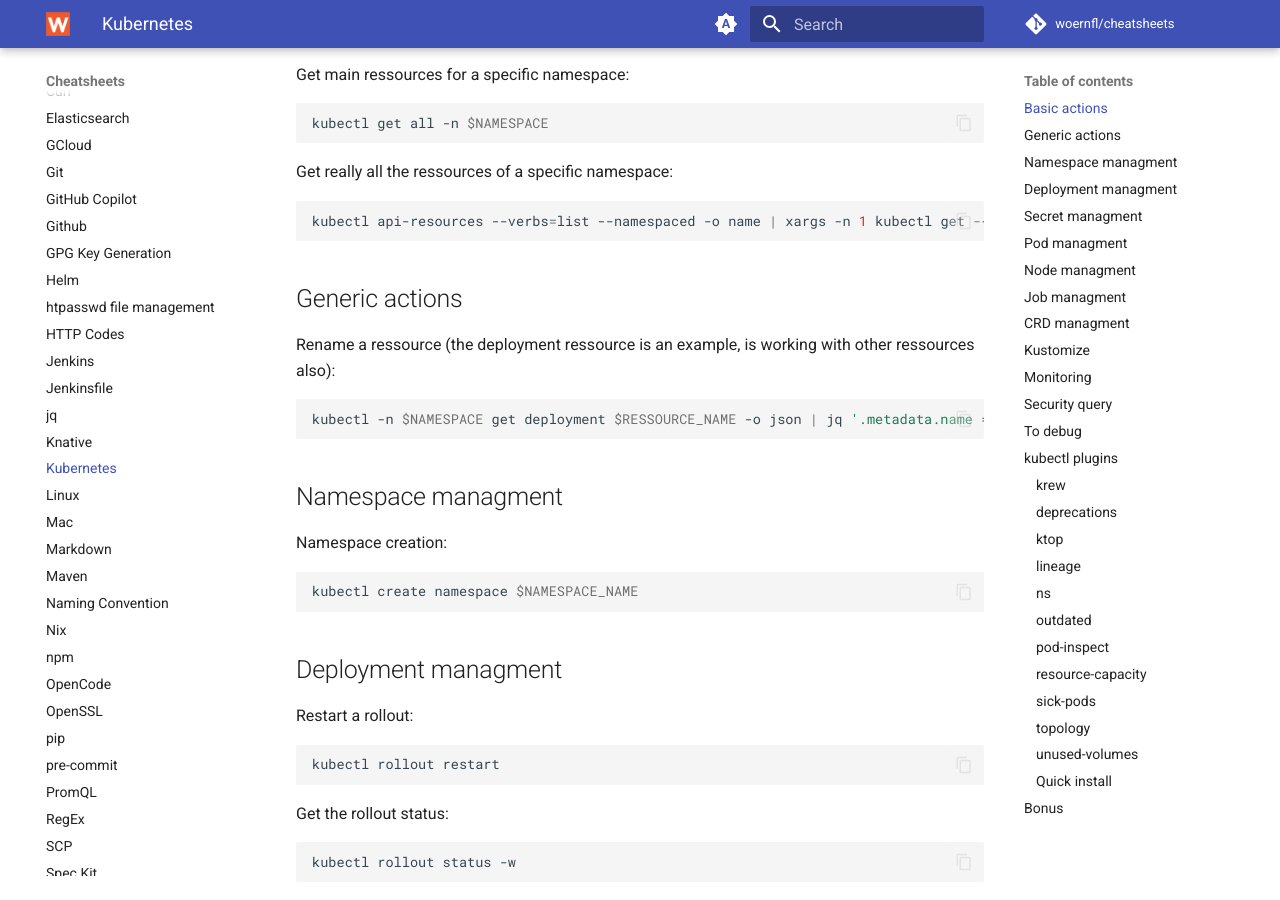
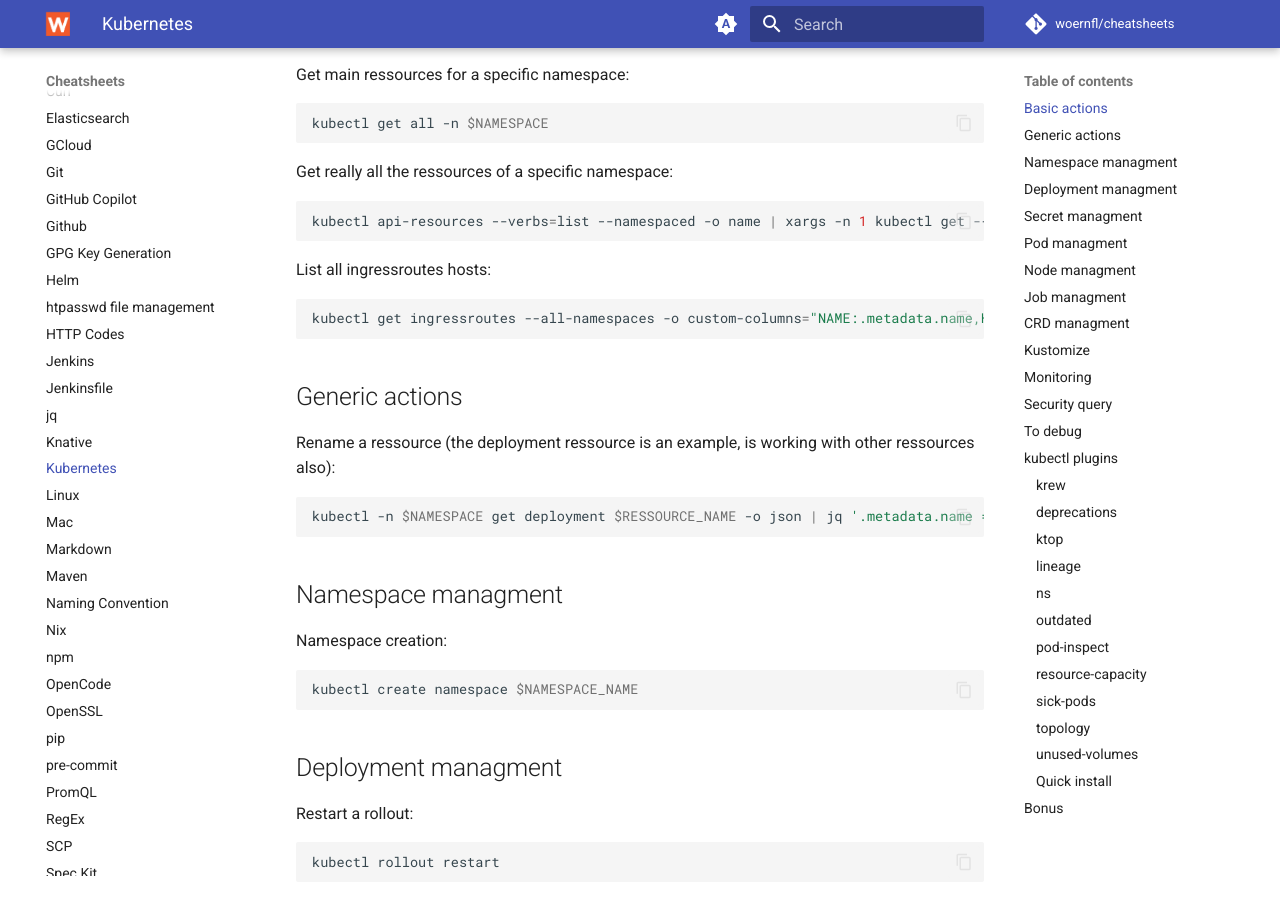
Before and after one commit to woernfl/cheatsheets, an MkDocs documentation site: the page built from docs/kubernetes.md, in a window 1280 px wide and 900 px high, scrolled down 364 px. Built offline with MkDocs 1.6.1 and Material for MkDocs 9.7.7, drawn with Linux system fonts in a browser that asks for light colours; comment, search, counter and statistics services are not loaded.

Commit message:
Add ingressroutes hosts listing command (#344)
Add command to list ingressroutes hosts in Kubernetes.

````diff
--- a/docs/kubernetes.md
+++ b/docs/kubernetes.md
@@ -24,6 +24,12 @@
 
 ```bash
 kubectl api-resources --verbs=list --namespaced -o name | xargs -n 1 kubectl get --show-kind --ignore-not-found -n $NAMESPACE
+```
+
+List all ingressroutes hosts:
+
+```bash
+kubectl get ingressroutes --all-namespaces -o custom-columns="NAME:.metadata.name,HOSTS:.spec.routes[*].match"
 ```
 
 ## Generic actions
````
